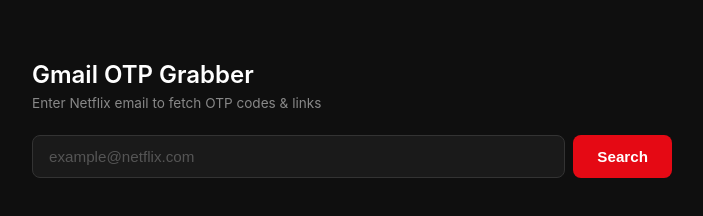
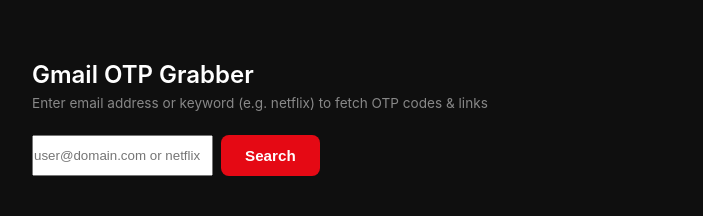
Before and after one commit to xny10/gmailxcfxnt, a website: page public/index.html in a window 1280 px wide. Shown: the whole page, without its empty margins (288-991 px from the left). Drawn offline with Linux system fonts and the light colour scheme.

Commit message:
Fix: support keyword search (e.g. netflix) + full email

```diff
--- a/public/index.html
+++ b/public/index.html
@@ -232,13 +232,13 @@
 <body>
   <div class="container">
     <h1>Gmail OTP Grabber</h1>
-    <p class="subtitle">Enter Netflix email to fetch OTP codes & links</p>
+    <p class="subtitle">Enter email address or keyword (e.g. netflix) to fetch OTP codes & links</p>
 
     <div class="form-group">
       <input
-        type="email"
+        type="text"
         id="emailInput"
-        placeholder="example@netflix.com"
+        placeholder="user@domain.com or netflix"
         autocomplete="off"
       />
       <button id="searchBtn" onclick="search()">Search</button>
```
Also changed, not shown: api/search.js (+12 -3 lines).
